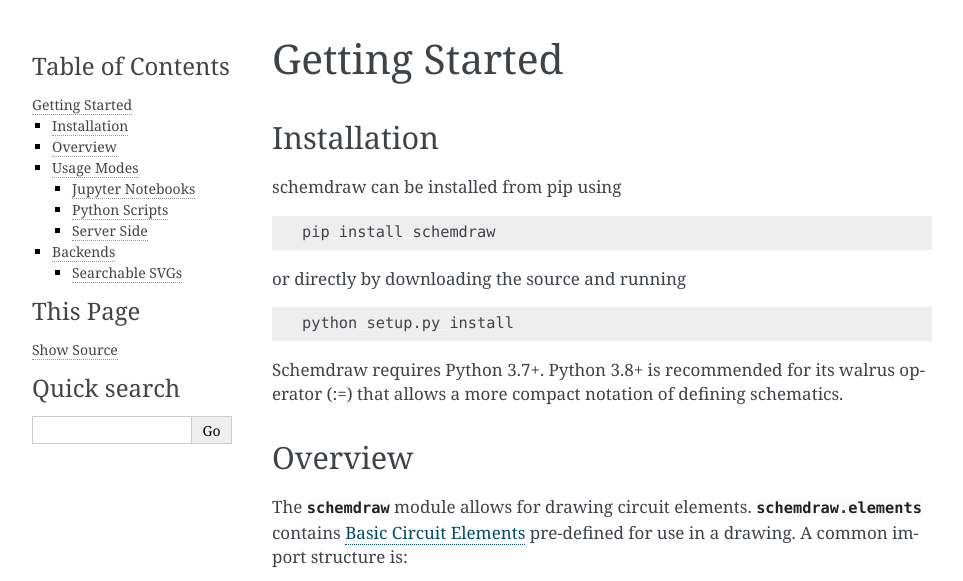
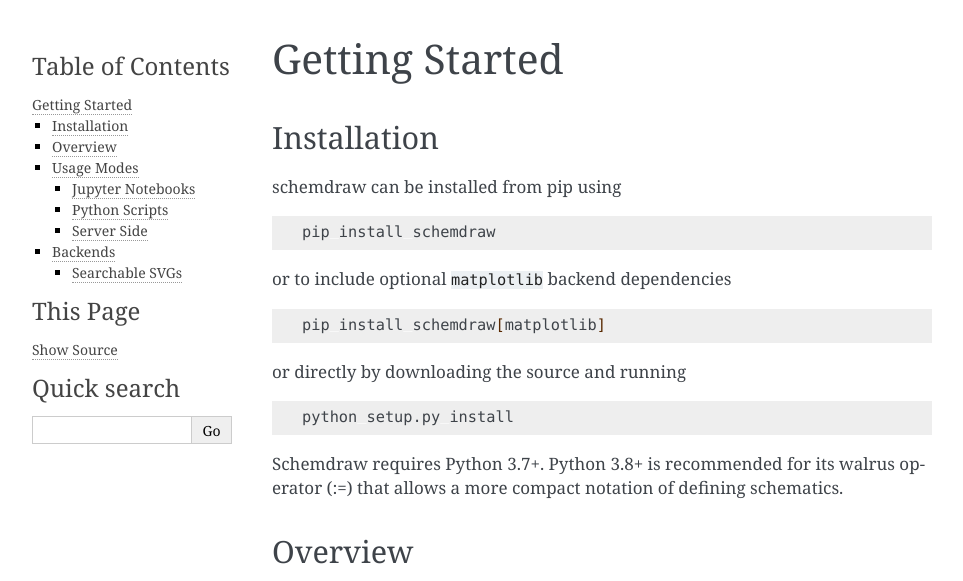
Before and after one commit to cdelker/schemdraw, a Sphinx documentation site: the page built from docs/usage/start.rst, in a window 1280 px wide and 900 px high, cut to the strip 0-581 px from the top of the window. Shown: the whole strip, without its empty margins (148-1111 px from the left). Built offline with Sphinx 7.4.7, drawn with Linux system fonts in a browser that asks for light colours; pages that are not in the unit, such as notebooks, are missing from menus.

Commit message:
Add install directions for optional matplotlib dependency

```diff
--- a/docs/usage/start.rst
+++ b/docs/usage/start.rst
@@ -9,6 +9,12 @@ schemdraw can be installed from pip using
 .. code-block:: bash
 
     pip install schemdraw
+
+or to include optional ``matplotlib`` backend dependencies
+
+.. code-block:: bash
+
+    pip install schemdraw[matplotlib]
 
 or directly by downloading the source and running
 
```
